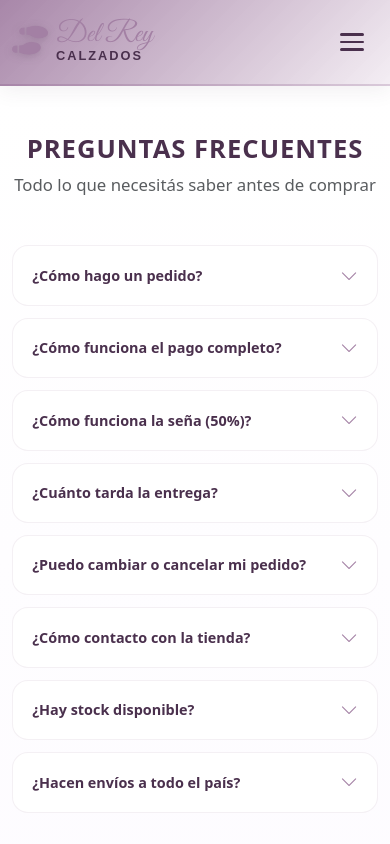
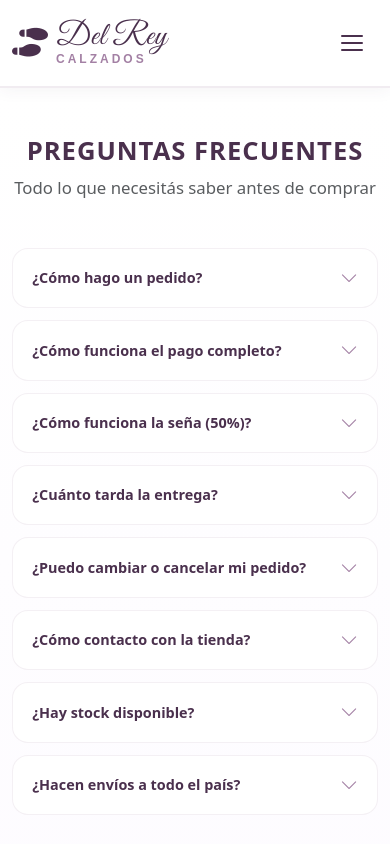
Before and after one commit to ivovicencio/Ecommerce-DelRey, an Angular app: page /como-funciona in a window 390 px wide. Shown: the top 844 px of the page. Built offline with nearby package versions, Linux system fonts and the light colour scheme.

Commit message:
fix: header brand visible, Google Fonts, FAQ realista

```diff
--- a/src/app/components/faq/faq.ts
+++ b/src/app/components/faq/faq.ts
@@ -34,27 +34,27 @@ export class Faq {
     },
     {
       pregunta: '¿Cuánto tarda la entrega?',
-      respuesta: 'El tiempo de entrega depende de tu ubicación. Generalmente los pedidos se despachan dentro de las 48 a 72 horas hábiles después de confirmado el pago. Te enviaremos el número de seguimiento cuando esté en camino.',
+      respuesta: 'Apenas confirmamos tu pago, despachamos el pedido desde Piedra dentro de las 48 a 72 horas hábiles. El envío va por Correo Argentino o Busplus y el costo lo pagás vos cuando lo recibís. No manejamos número de seguimiento, pero si pasa algo te avisamos.',
       abierta: false,
     },
     {
       pregunta: '¿Puedo cambiar o cancelar mi pedido?',
-      respuesta: 'Sí, podés cancelar o cambiar tu pedido hasta 24 horas después de realizada la compra. Comunicate con nosotros a través de nuestras redes o por WhatsApp y te gestionamos el cambio sin problema.',
+      respuesta: 'Si querés cancelar o cambiar algo, mandanos un WhatsApp al número que está en la página. Nosotros lo gestionamos con el admin y listo. Es todo directo entre vos y nosotros, sin vueltas.',
       abierta: false,
     },
     {
       pregunta: '¿Cómo contacto con la tienda?',
-      respuesta: 'Podés contactarnos por WhatsApp, Instagram o Facebook. Todos los links están disponibles en el pie de página de nuestra web. Respondemos de lunes a viernes de 9 a 18 hs.',
+      respuesta: 'Por WhatsApp, Instagram o Facebook. Todos los links están en el pie de página. Respondemos de lunes a viernes de 9 a 18 hs.',
       abierta: false,
     },
     {
       pregunta: '¿Hay stock disponible?',
-      respuesta: 'Todos los productos que ves en el catálogo están disponibles. Si un talle no aparece es porque no tenemos stock de ese talle en particular. Cualquier consulta, no dudes en contactarnos.',
+      respuesta: 'Todo lo que ves en el catálogo está disponible. Si un talle no aparece es porque no tenemos. Ante cualquier duda, consultanos.',
       abierta: false,
     },
     {
       pregunta: '¿Hacen envíos a todo el país?',
-      respuesta: 'Sí, hacemos envíos a toda la República Argentina a través de Correo Argentino y empresas de logística privada. El costo del envío se calcula al momento de finalizar la compra según tu código postal.',
+      respuesta: 'Sí, enviamos a toda la Argentina por Correo Argentino o Busplus. El costo del envío lo pagás cuando lo recibís en tu domicilio. No tenemos un mínimo de compra.',
       abierta: false,
     },
   ]);
--- a/src/app/components/header/header.css
+++ b/src/app/components/header/header.css
@@ -8,14 +8,10 @@
 
 /* --- Premium Top Bar --- */
 .navbar {
-  backdrop-filter: blur(15px);
-  background-image: linear-gradient(135deg,
-    rgba(163, 128, 164, 0.95),
-    rgba(242, 235, 242, 0.85)
-  ) !important;
-  border-bottom: 2px solid rgba(163, 128, 164, 0.2);
-  box-shadow: 0 4px 20px rgba(74, 48, 77, 0.08);
-  transition: all 0.4s ease;
+  background: #ffffff !important;
+  border-bottom: 2px solid rgba(163, 128, 164, 0.15);
+  box-shadow: 0 2px 16px rgba(74, 48, 77, 0.06);
+  transition: all 0.3s ease;
 }
 
 /* --- Brand --- */
@@ -32,24 +28,24 @@
 
 .brand-del-rey {
   font-family: 'Great Vibes', cursive;
-  font-size: 1.8rem;
-  color: var(--mauve-logo);
+  font-size: 2rem;
+  color: var(--plum-dark);
+  letter-spacing: 0.5px;
 }
 
 .brand-calzados {
   font-family: sans-serif;
-  font-size: 0.8rem;
+  font-size: 0.75rem;
   text-transform: uppercase;
-  letter-spacing: 2px;
-  color: var(--plum-dark);
-  font-weight: bold;
+  letter-spacing: 3px;
+  color: var(--mauve-logo);
+  font-weight: 700;
 }
 
 .brand-icon {
-  color: var(--mauve-logo) !important;
+  color: var(--plum-dark) !important;
   font-size: 1.8rem;
-  -webkit-text-fill-color: var(--mauve-logo) !important;
-  filter: drop-shadow(0 2px 4px rgba(74, 48, 77, 0.2));
+  -webkit-text-fill-color: var(--plum-dark) !important;
   transition: transform 0.3s ease;
 }
 
@@ -179,8 +175,8 @@
 
 .hamb-line {
   display: block;
-  width: 24px;
-  height: 2.5px;
+  width: 22px;
+  height: 2px;
   background: var(--plum-dark);
   border-radius: 2px;
   transition: all 0.3s ease;
@@ -226,13 +222,12 @@
 
   .navbar-nav {
     text-align: center;
-    background: rgba(255, 255, 255, 0.85);
-    backdrop-filter: blur(12px);
-    border-radius: 20px;
-    padding: 1.5rem;
-    margin-top: 1rem;
-    border: 1px solid rgba(163, 128, 164, 0.3);
-    box-shadow: 0 8px 30px rgba(74, 48, 77, 0.12);
+    background: #ffffff;
+    border-radius: 16px;
+    padding: 1.2rem;
+    margin-top: 0.8rem;
+    border: 1px solid rgba(163, 128, 164, 0.15);
+    box-shadow: 0 8px 30px rgba(74, 48, 77, 0.08);
   }
 
   .nav-item {
--- a/src/index.html
+++ b/src/index.html
@@ -7,6 +7,9 @@
   <link href="https://cdn.jsdelivr.net/npm/bootstrap@5.3.2/dist/css/bootstrap.min.css" rel="stylesheet">
   <link rel="stylesheet" href="https://cdn.jsdelivr.net/npm/bootstrap-icons@1.13.1/font/bootstrap-icons.css">
   <link rel="stylesheet" href="https://cdnjs.cloudflare.com/ajax/libs/font-awesome/6.0.0/css/all.min.css">
+  <link rel="preconnect" href="https://fonts.googleapis.com">
+  <link rel="preconnect" href="https://fonts.gstatic.com" crossorigin>
+  <link href="https://fonts.googleapis.com/css2?family=Great+Vibes&display=swap" rel="stylesheet">
   <link rel="icon" type="image/png" href="assets/images/logo.png">
   <style>
     .app-loading {
```
